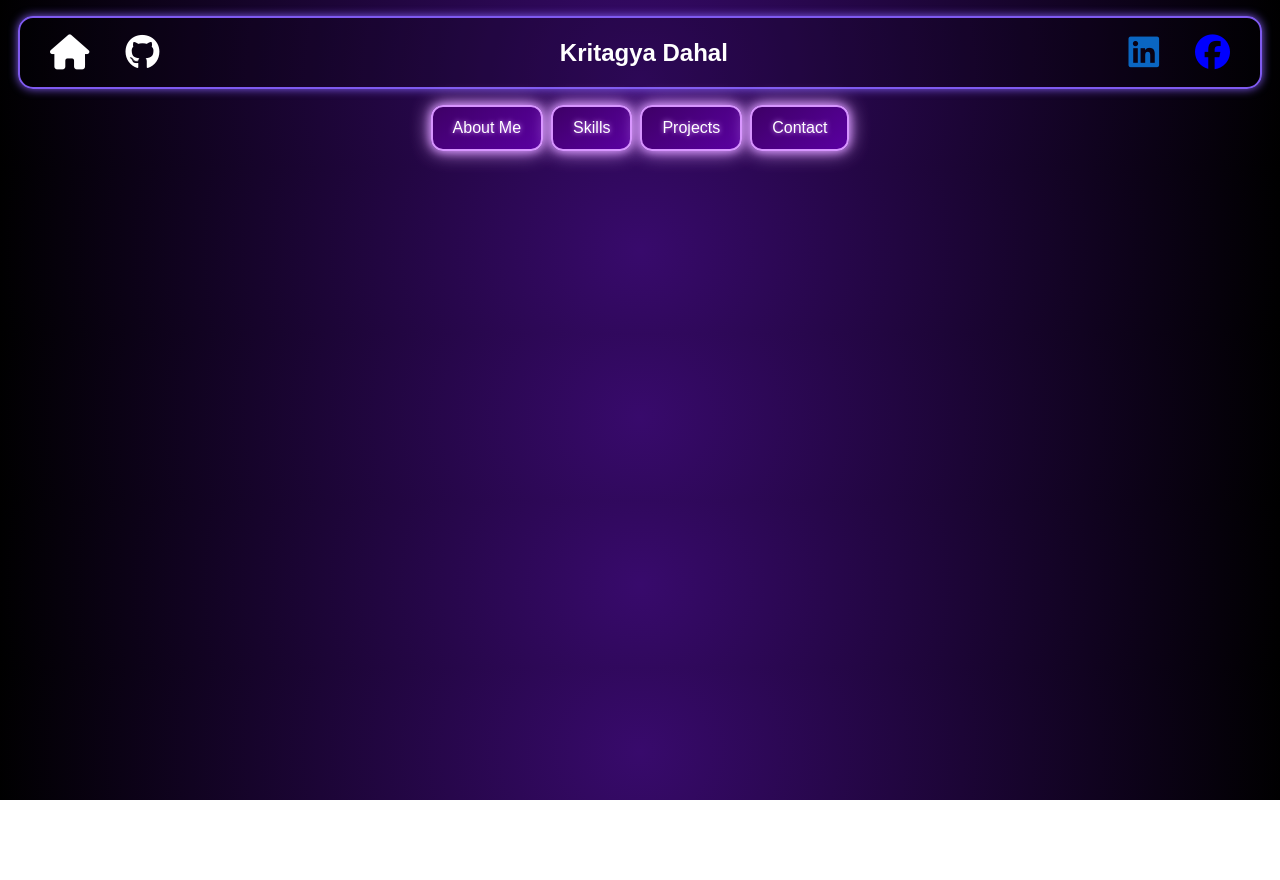
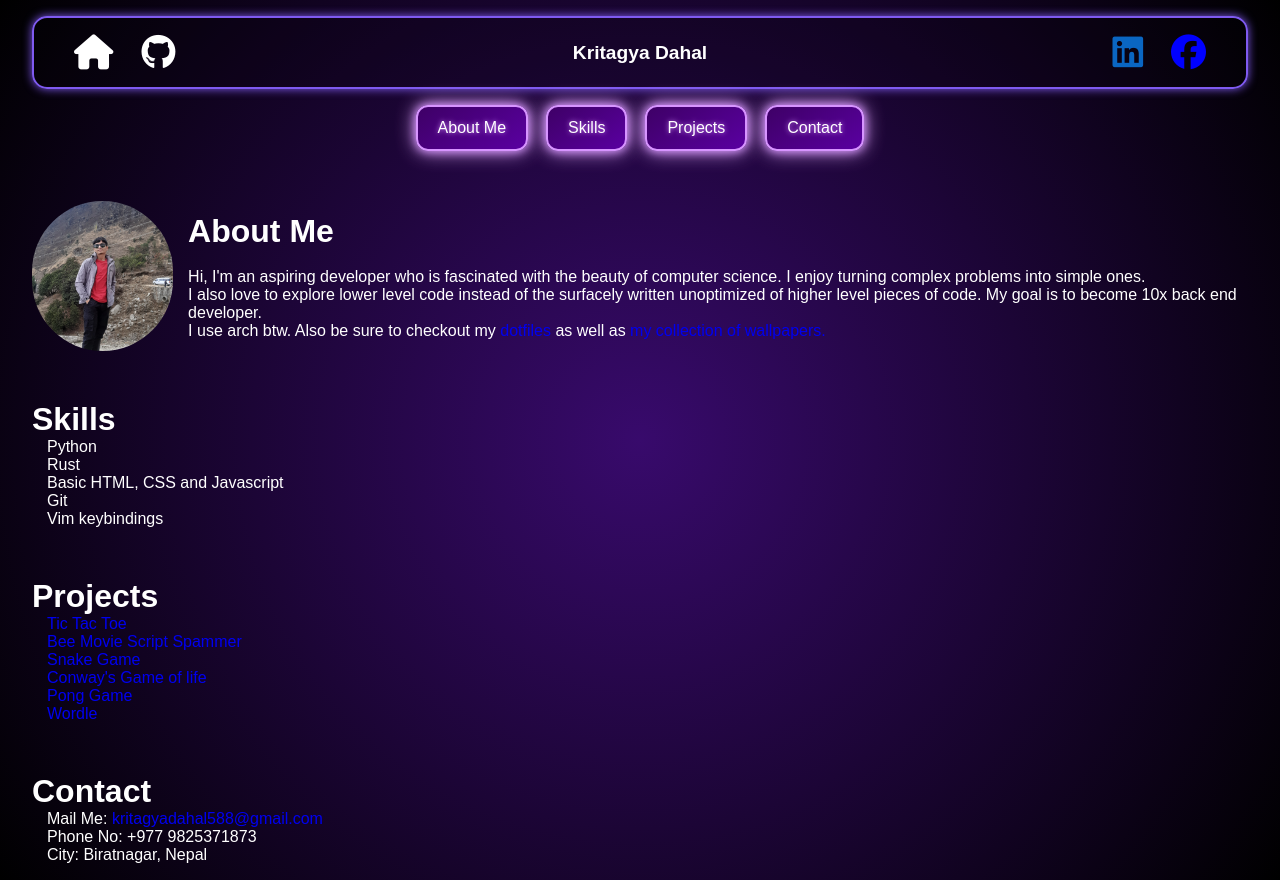
Before and after one commit to KTN2757/Portfolio-Website, a plain HTML site: page index.html in a window 1280 px wide. Before the commit the page ends 800 px from the top, so only its background shows below. Drawn offline with Linux system fonts and the light colour scheme; a web font is replaced by a local one.

Commit message:
Added Basic Info

```diff
--- a/index.html
+++ b/index.html
@@ -33,15 +33,70 @@
 
   <div class="waypoints">
     <a href="#About" title="About Me">About Me</a>
-    <a href="" title="Skills">Skills</a>
-    <a href="" title="Projects">Projects</a>
-    <a href="" title="Contact">Contact</a>
+    <a href="#Skills" title="Skills">Skills</a>
+    <a href="#Projects" title="Projects">Projects</a>
+    <a href="#Contact" title="Contact">Contact</a>
   </div>
 
   <main>
-    <div id="About">
+    <div id="About" class="Container">
+      <img alt="Random Image of Myself" src="images/me-2.jpg">
+      <div class="Text">
+        <h1>About Me</h1>
+        <br>
+        <p>Hi, I'm an aspiring developer who is fascinated with the beauty of computer science. I enjoy turning
+          complex
+          problems into simple ones.</p>
+        <p>I also love to explore lower level code instead of the surfacely written unoptimized of higher level pieces
+          of
+          code. My goal is to become 10x
+          back end developer.</p>
+        <p>I use arch btw. Also be sure to checkout my <a href="https://www.github.com/KTN2757/dotfiles" target="_blank"
+            title="My dotfiles">dotfiles</a> as well as <a href="https://www.github.com/KTN2757/Wallpapers"
+            title="Collection of Wallpapers" target="_blank">my collection of wallpapers.</a></p>
+      </div>
     </div>
 
+    <div id="Skills" class="Container">
+      <h1>Skills</h1>
+      <div class="Text">
+        <ul>Python</ul>
+        <ul>Rust</ul>
+        <ul>Basic HTML, CSS and Javascript</ul>
+        <ul>Git</ul>
+        <ul>Vim keybindings</ul>
+      </div>
+    </div>
+
+    <div id="Projects" class="Container">
+      <h1> Projects </h1>
+      <div class="Text">
+        <ul><a href="https://github.com/KTN2757/My-Projects/blob/main/Python/Tic%20Tac%20Toe.py" target="_blank"
+            title="Tic Tac Toe in Python"> Tic Tac Toe </a></ul>
+        <ul><a href="https://github.com/KTN2757/My-Projects/tree/main/Python/Bee%20Movie%20Bot" target="_blank"
+            title="Bee Movie Script Spammer"> Bee Movie Script Spammer </a></ul>
+        <ul><a href="https://github.com/KTN2757/My-Projects/tree/main/Python/Snake%20Game" target="_blank"
+            title="Snake Game in Python">
+            Snake
+            Game </a></ul>
+        <ul><a href="https://github.com/KTN2757/My-Projects/tree/main/Python/Conway's%20Game%20of%20Life"
+            target="_blank" title="Conway's Game of life in Python"> Conway's Game of life </a></ul>
+        <ul><a href="https://github.com/KTN2757/My-Projects/tree/main/Python/Pong%20Game" target="_blank"
+            title="Pong Game in Python">
+            Pong
+            Game </a></ul>
+        <ul><a href="https://github.com/KTN2757/Wordle-Rust" target="_blank" title="Wordle in Rust"> Wordle </a></ul>
+      </div>
+    </div>
+
+    <div id="Contact" class="Container">
+      <h1>Contact</h1>
+      <div class="Text">
+        Mail Me: <a href="mailto:kritagyadahal588@gmail.com" title="My Email">kritagyadahal588@gmail.com</a>
+        <p>Phone No: +977 9825371873</p>
+        <p>City: Biratnagar, Nepal</p>
+      </div>
+    </div>
   </main>
 
 </body>
--- a/style.css
+++ b/style.css
@@ -21,26 +21,37 @@ a {
 
 nav {
   display: flex;
+  flex-wrap: wrap;
   align-items: center;
+  justify-content: space-between;
+  gap: 10px;
+  padding: 12px 30px;
+  margin: 1rem auto;
+  max-width: 95%;
+  background: rgba(0, 0, 0, 0.2);
   border: 2px solid #7f5af0;
   border-radius: 15px;
-  padding: 12px 20px;
-  margin: 1rem auto;
-  max-width: 1200px;
-  background: rgba(0, 0, 0, 0.2);
   box-shadow: 0 0 10px #7f5af0;
   color: white;
+  box-sizing: border-box;
 }
 
 .nav-left,
 .nav-right {
   display: flex;
-  gap: 1rem;
+  gap: 0.5rem;
+  flex: 1;
+}
+
+.nav-right {
+  justify-content: flex-end;
 }
 
 nav h1 {
-  margin: 0 auto;
+  flex: 2;
   text-align: center;
+  font-size: 1.2rem;
+  word-break: break-word;
 }
 
 .fa-brands,
@@ -60,11 +71,12 @@ nav h1 {
 
 .waypoints {
   display: flex;
-  align-items: center;
-  justify-content: space-between;
-  max-width: 1200;
+  flex-wrap: wrap;
+  justify-content: center;
+  gap: 10px;
+  max-width: 100%;
   margin: 1rem auto;
-  width: fit-content;
+  padding: 0 1rem;
 }
 
 .waypoints a {
@@ -73,7 +85,6 @@ nav h1 {
   border-radius: 12px;
   margin: 0px 4px;
   padding: 12px 20px;
-  max-width: 1200px;
   border: 2px solid #d794ff;
   box-shadow: 0 0 10px #d794ff, 0 0 20px #e3a8ff;
   text-shadow: 0 0 5px #d794ff;
@@ -85,3 +96,53 @@ nav h1 {
   box-shadow: 0 0 12px #f3c6ff, 0 0 24px #ffe1ff;
   background: linear-gradient(145deg, #5a00a1, #7a00cc);
 }
+
+main {
+  display: block;
+  align-items: center;
+  max-width: 95%;
+  margin: 1rem auto;
+}
+
+.Container {
+  display: block;
+  margin-top: 50px;
+}
+
+#About {
+  display: flex;
+}
+
+.Text {
+  margin: auto auto auto 15px;
+}
+
+#About img {
+  width: 150px;
+  height: 150px;
+  float: left;
+  border-radius: 255px
+}
+
+@media (max-width: 500px) {
+  nav {
+    flex-direction: column;
+    align-items: center;
+  }
+
+  .nav-left,
+  .nav-right {
+    justify-content: center;
+  }
+
+  .waypoints a {
+    flex: 1 1 40%;
+    text-align: center;
+    min-width: 120px;
+  }
+
+  #About img {
+    width: 95%;
+    max-width: 300px;
+  }
+}
```
Also changed, not shown: images/me-2.jpg (added), images/me.jpg (deleted), images/me.png (deleted).
